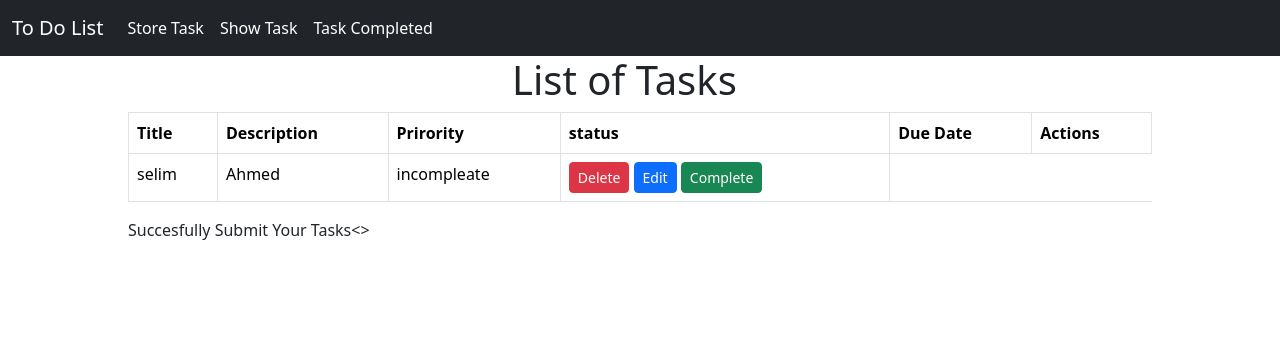
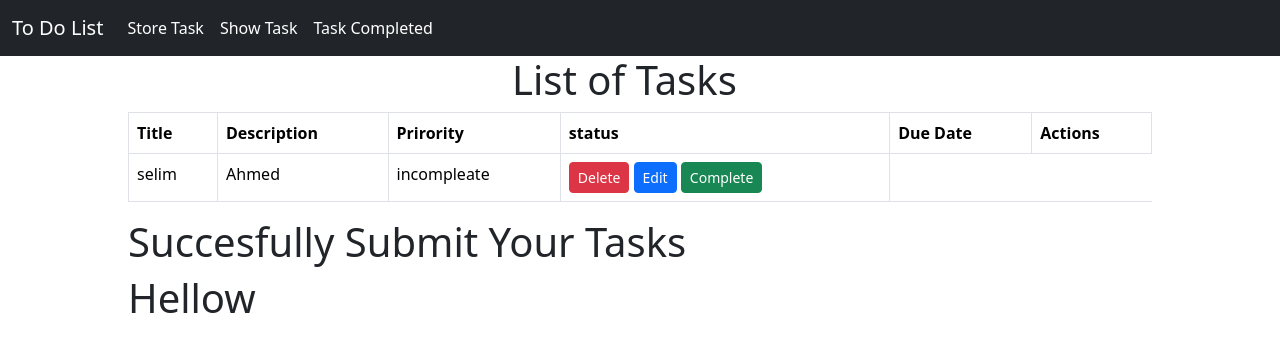
Before and after one commit to SelimBD53/Daily_Task_Tracker, a Django app: page /show_task/ in a window 1280 px wide. Shown: the top 356 px of the page. Run offline with Django 4.2, Linux system fonts and the light colour scheme; data comes from the database, SQL or seed files in the repository.

Commit message:
third_commit

```diff
--- a/To_Do/templates/show_task.html
+++ b/To_Do/templates/show_task.html
@@ -35,7 +35,8 @@
   {% else %}
   <h1>No Data Avaliable</h1>
   {% endif %}
-</h1>Succesfully Submit Your Tasks<>
+<h1>Succesfully Submit Your Tasks</h1>
+<h1>Hellow</h1>
 </div>
 
 {% endblock %}
```
